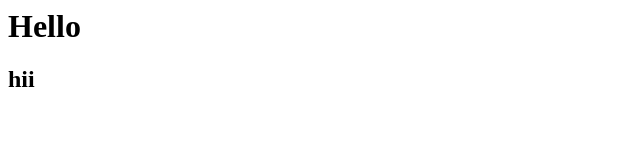
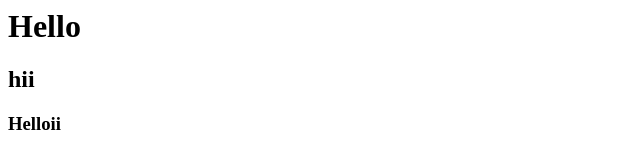
Before and after one commit to nidhishgandhi/firstGit, a plain HTML site: page index.html in a window 1280 px wide. Shown: the full height of the page, 0-640 px from the left. Drawn offline with Linux system fonts and the light colour scheme.

Commit message:
3rd commit

```diff
--- a/index.html
+++ b/index.html
@@ -1,3 +1,5 @@
 <h1>Hello</h1>
 
 <h2>hii</h2>
+
+<h3>Helloii</h3>
```
